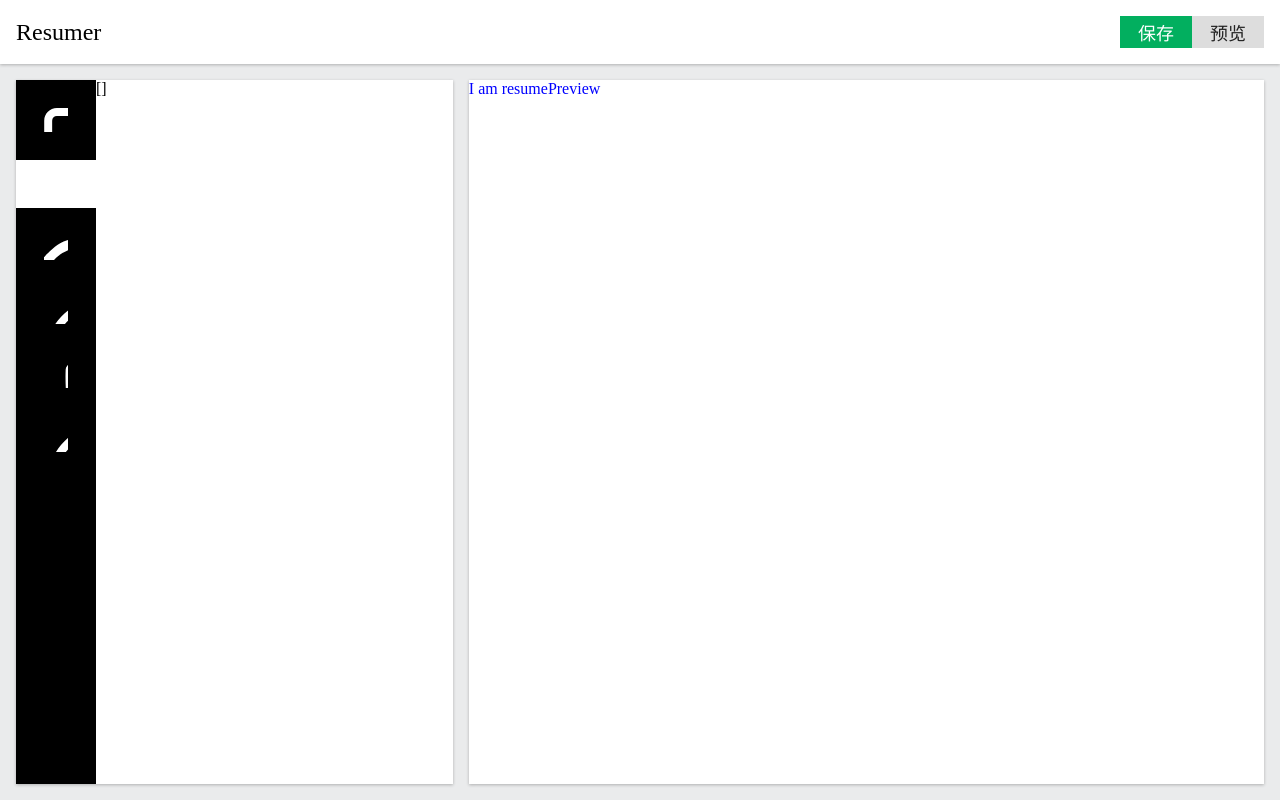
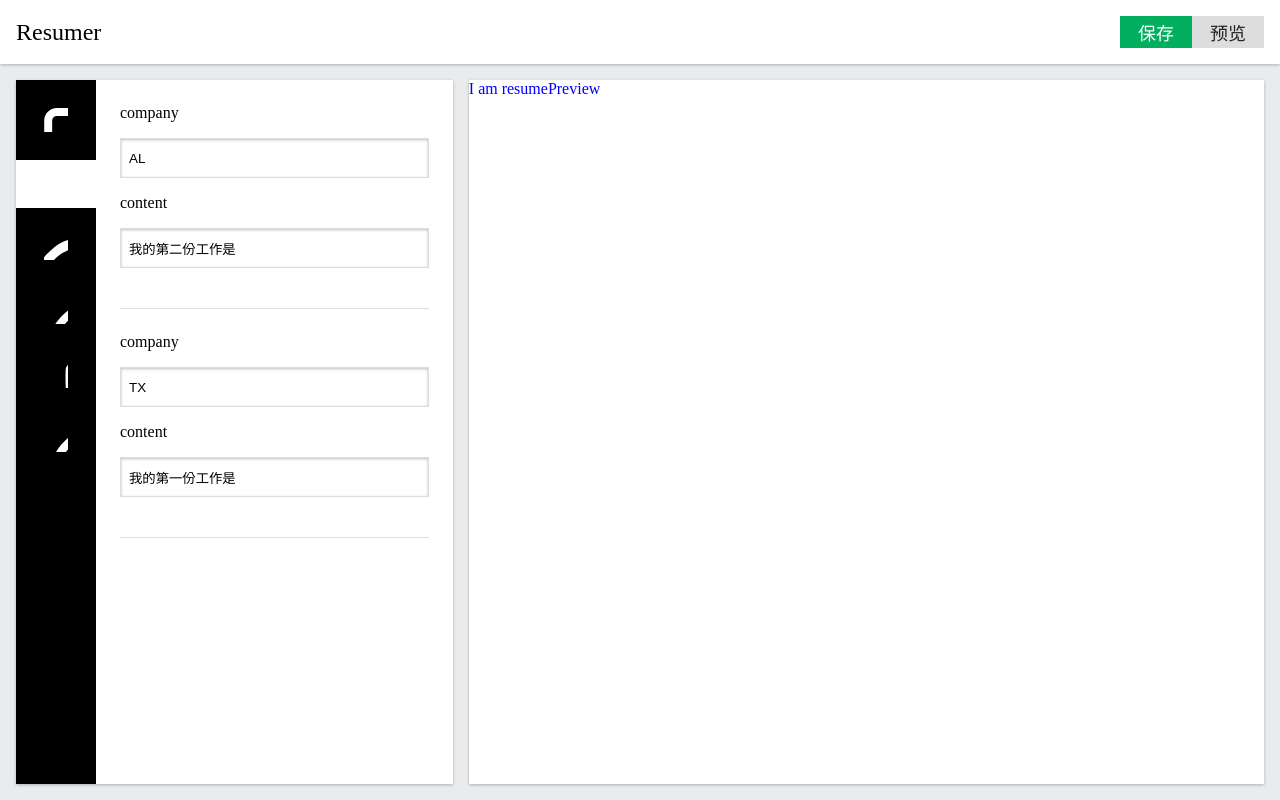
Before and after one commit to JeromeYangtao/resumer, a Vue app: page / in a window 1280 px wide. Both pictures are taken after a click on the item 56 px from the left and 184 px from the top of the page. Built offline with nearby package versions, Linux system fonts and the light colour scheme.

Commit message:
添加pannel

```diff
--- a/src/components/ResumeEditor.vue
+++ b/src/components/ResumeEditor.vue
@@ -13,7 +13,19 @@
     </nav>
     <ol class="panels">
      <li v-for="item in resume.config" v-show="item.field === selected">
-        {{resume[item.field]}}
+       <div v-if="resume[item.field] instanceof Array">
+          <div class="subitem" v-for="subitem in resume[item.field]">
+            <div class="resumeField" v-for="(value,key) in subitem">
+              <label> {{key}} </label>
+              <input type="text" :value="value">
+            </div>
+            <hr>
+          </div>
+        </div>
+       <div v-else class="resumeField" v-for="(value,key) in resume[item.field]">
+         <label> {{key}} </label>
+         <input type="text" v-model="resume[item.field][key]">
+       </div>
       </li>
     </ol>
    </div>
@@ -39,11 +51,26 @@
             city: '',
             title: ''
           },
-          'work history': [],
-          education: [],
-          projects: [],
-          awards: [],
-          contacts: []
+          'work history': [
+            {company: 'AL', content: '我的第二份工作是'},
+            {company: 'TX', content: '我的第一份工作是'},
+          ],
+          education: [
+            { school: 'AL', content: '文字' },
+            { school: 'TX', content: '文字' },
+          ],
+          projects: [
+            { name: 'project A', content: '文字' },
+            { name: 'project B', content: '文字' },
+          ],
+          awards: [
+            { name: 'awards A', content: '文字' },
+            { name: 'awards B', content: '文字' },
+          ],
+          contacts: [
+            { contact: 'phone', content: '13812345678' },
+            { contact: 'qq', content: '12345678' },
+          ]
         }
       }
   }
@@ -77,6 +104,12 @@
         }
       }
     }
+    >.panels{
+      flex-grow: 1;
+      > li {
+        padding: 24px;
+      }
+    }
   }
   svg.icon{
       width: 24px;
@@ -85,4 +118,22 @@
   ol{
     list-style: none;
   }
+  .resumeField{
+    > label{
+      display: block;
+    }
+    input[type=text]{
+      margin: 16px 0;
+      border: 1px solid #ddd;
+      box-shadow:inset 0 1px 3px 0 rgba(0,0,0,0.25);
+      width: 100%;
+      height: 40px;
+      padding: 0 8px;
+    }
+  }
+  hr{
+    border: none;
+    border-top: 1px solid #ddd;
+    margin: 24px 0;
+  }
 </style>
```
Also changed, not shown: 1 other file (tests, documents, lock files or other folders).
